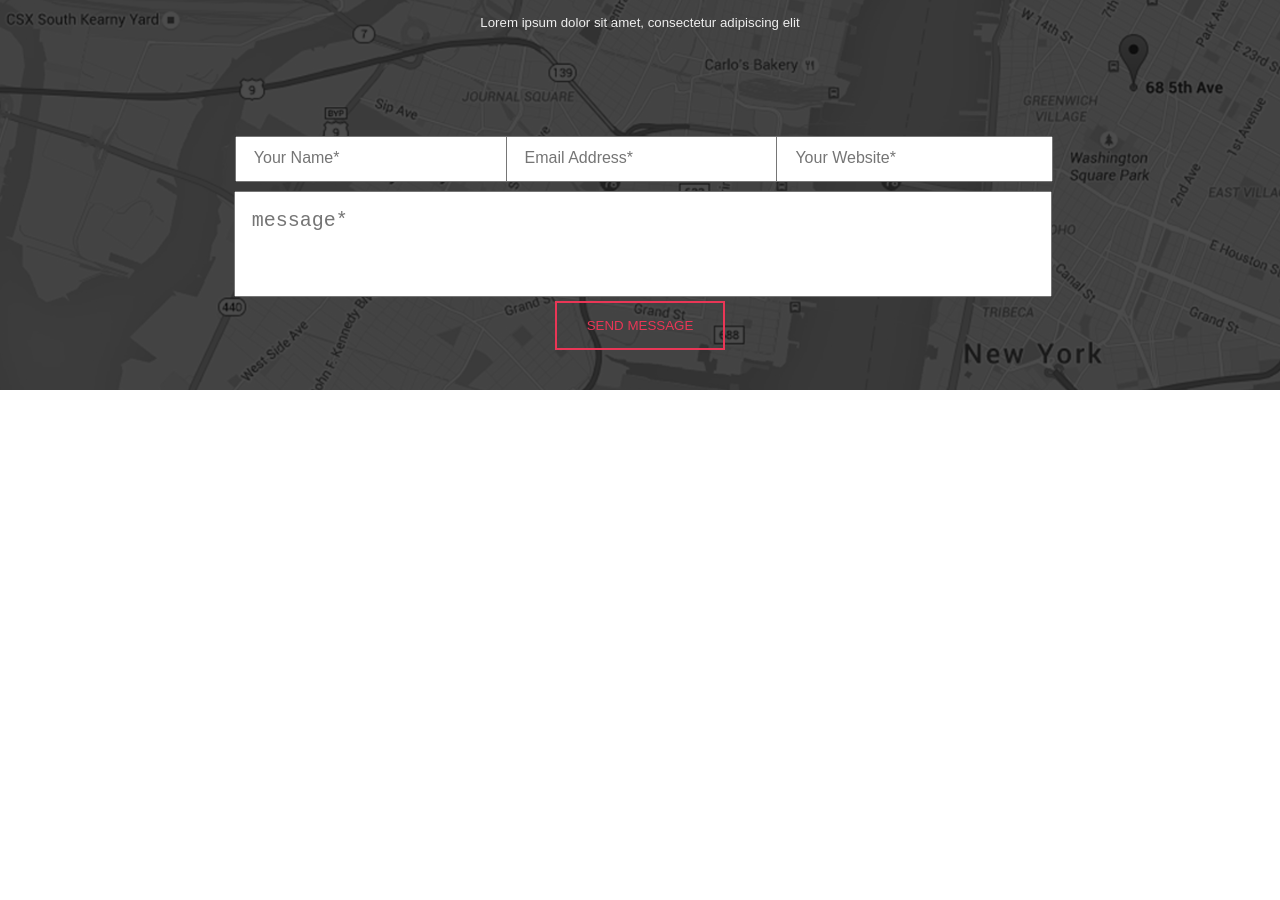
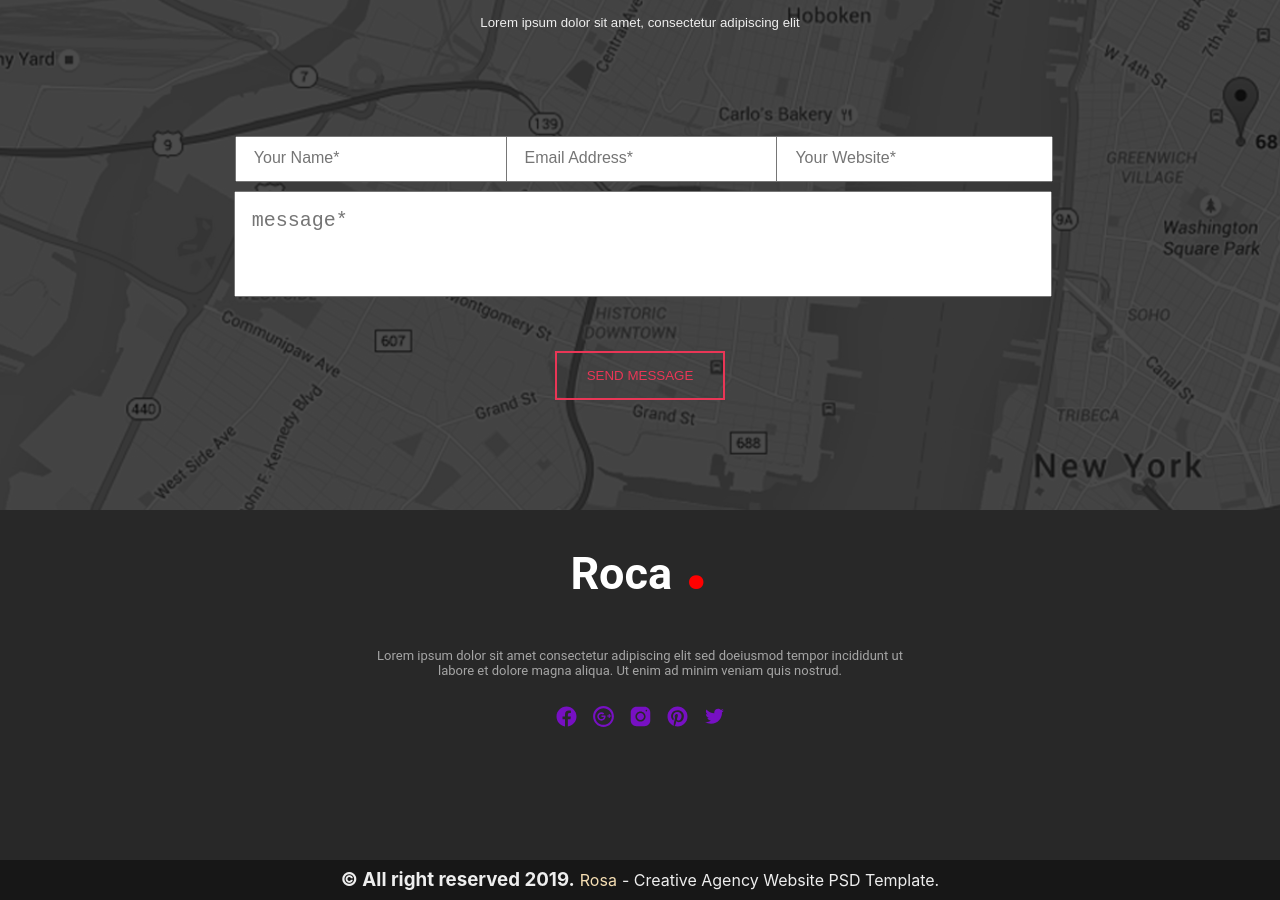
Before and after one commit to ninishka/course-work-react, a React (Create React App) app: page / in a window 1280 px wide. Shown: the part 6680-7580 px from the top of the page. Before the commit the page ends 7070 px from the top, so only its background shows below. Built offline with nearby package versions, Linux system fonts and the light colour scheme.

Commit message:
finished footer styled

```diff
--- a/src/App.js
+++ b/src/App.js
@@ -8,6 +8,7 @@ import SixthSection from './components/SixthSection/SixthSection'
 import SeventhSection from './components/SeventhSection/SeventhSection'
 import EightSection from './components/EightSection/EightSection'
 import NinethSection from './components/NinethSection/NinethSection'
+import TenSection from './components/TenSection/TenSection'
 
 
 function App() {
@@ -22,6 +23,7 @@ function App() {
       <SeventhSection />
       <EightSection />
       <NinethSection />
+      <TenSection />
     </div>
   );
 }
--- a/src/components/NinethSection/styled.js
+++ b/src/components/NinethSection/styled.js
@@ -67,7 +67,7 @@ export const Registration = styled.form`
   align-content: center;
   align-items: center;
   justify-content: center;
-
+  margin-bottom: 100px;
 
   @media (max-width: 1030px) {
     width: 300px;
@@ -105,8 +105,8 @@ export const TextArea = styled.textarea`
 export const SendButtonWrap = styled.div`
   display: flex;
   justify-content: center;
-  margin-bottom: 30px;
   position: relative;
+  margin-top: 50px;
 `
 
 export const SendButton = styled.button`
--- a/src/components/SecondSection/SecondSection.js
+++ b/src/components/SecondSection/SecondSection.js
@@ -25,6 +25,11 @@ const progressBarData = [
 ]
 
 const SecondSection = () => {
+  // useEffect(() => {}, []) // start once
+  // useEffect(() => {}, [dependencies]) // start id dependencies has changed
+  // useEffect(() => {}) // start every render
+
+
   // function move() {
   //   let width = 10;
 
--- /dev/null
+++ b/src/components/TenSection/TenSection.js
@@ -0,0 +1,80 @@
+import React, { useState } from 'react';
+import {
+  FooterUp,
+  UnderLine,
+  Text,
+  FooterCont,
+  WhiteRoca,
+  RedDot,
+  FooterText,
+  IconsWrap,
+  Icons,
+} from './styled'
+
+import tpt1 from '../imgs/icons8-facebook.svg'
+import tpt2 from '../imgs/icons8-google-plus.svg'
+import tpt3 from '../imgs/icons8-instagram.svg'
+import tpt4 from '../imgs/icons8-pinterest.svg'
+import tpt5 from '../imgs/icons8-twitter.svg'
+
+const imgs = [
+  {
+    href: 'https://www.facebook.com/nini.zambaxidze.7',
+    src: tpt1,
+    alt: 'fbicon',
+  },
+  {
+    href: 'https://www.facebook.com/nini.zambaxidze.7',
+    src: tpt2,
+    alt: 'googleicon',
+  },
+  {
+    href: 'https://www.instagram.com/morrisonsdaughter70/',
+    src: tpt3,
+    alt: 'instaicon',
+  },
+  {
+    href: 'https://www.pinterest.com/zambakhidzenini740/',
+    src: tpt4,
+    alt: 'pinteresticon',
+  },
+  {
+    href: 'https://www.facebook.com/nini.zambaxidze.7',
+    src: tpt5,
+    alt: 'twittericon',
+  },
+]
+
+const TenSection = () => {
+
+  return (
+    <footer>
+      <FooterUp>
+        <FooterCont>
+          <div>
+            <WhiteRoca>Roca <RedDot>.</RedDot> </WhiteRoca>
+            <FooterText> Lorem ipsum dolor sit amet consectetur
+              adipiscing elit sed doeiusmod tempor incididunt ut labore et
+              dolore magna aliqua. Ut enim ad minim veniam quis nostrud.
+            </FooterText>
+            <IconsWrap>
+              {imgs.map(({href, alt, src}) => (
+                <a href={href} key={alt} target="_blank">
+                  <Icons src={src}/>
+                </a>
+              ))}
+           </IconsWrap>
+          </div>
+        </FooterCont>
+      </FooterUp>
+      <UnderLine>
+        <h3>© All right reserved 2019. </h3>
+        <Text>Rosa</Text>
+        <div> - Creative Agency Website PSD Template.</div>
+      </UnderLine>
+    </footer>
+  )
+
+}
+
+export default TenSection;
--- /dev/null
+++ b/src/components/TenSection/styled.js
@@ -0,0 +1,61 @@
+import styled from 'styled-components'
+
+export const FooterUp = styled.div`
+  background-color: #282828;
+  height: 350px;
+  display: flex;
+  flex-direction: column;
+  justify-content: center;
+  align-items: center;
+`
+export const UnderLine = styled.div`
+  background-color: #171717;
+  color: #EEEEEE;
+  display: flex;
+  justify-content: center;
+  align-items: center;
+  height: 40px;
+  padding: 0 20px;
+`
+export const Text = styled.div`
+  color: wheat;
+  margin: 0 5px;
+`
+
+export const FooterCont = styled.div`
+  max-width: 600px;
+  display: flex;
+  flex-direction: column;
+  justify-content: center;
+  align-items: center;
+  font-family: "Roboto", sans-serif;
+  font-weight: bolder;
+  margin-bottom: 142px;
+`
+export const WhiteRoca = styled.h2`
+  font-size: 45px;
+  font-weight: 100;
+  color: white;
+  font-weight: bold;
+`
+export const RedDot = styled.span`
+  color: red;
+  font-size: 90px;
+`
+export const FooterText = styled.h4`
+  margin: 20px;
+  text-align: center;
+  color: #A5A5A5;
+  font-size: 13px;
+  font-weight: lighter;
+`
+
+export const IconsWrap = styled.div`
+  display: flex;
+  margin: 20px ;
+  justify-content: center;
+`
+export const Icons = styled.img`
+  width: 25px;
+  margin: 6px;
+`
```
Also changed, not shown: src/components/NinethSection/NinethSection.js (+9 -4 lines), src/components/EightSection/EightSection.js (indentation only), src/components/imgs/icons8-facebook.svg (renamed from src/components/imgs/icons8-facebook (1).svg), src/components/imgs/icons8-pinterest.svg (renamed from src/components/imgs/icons8-pinterest (1).svg).
